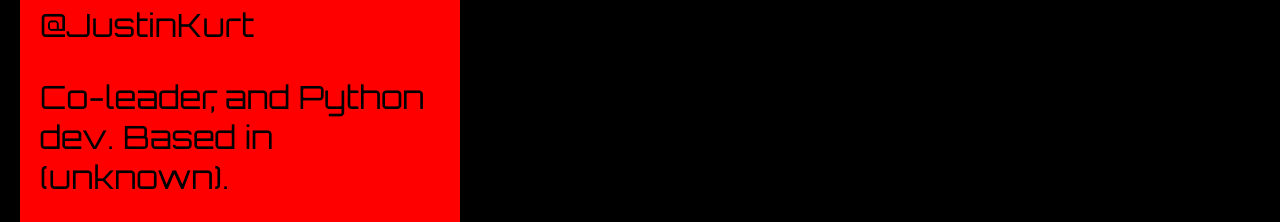
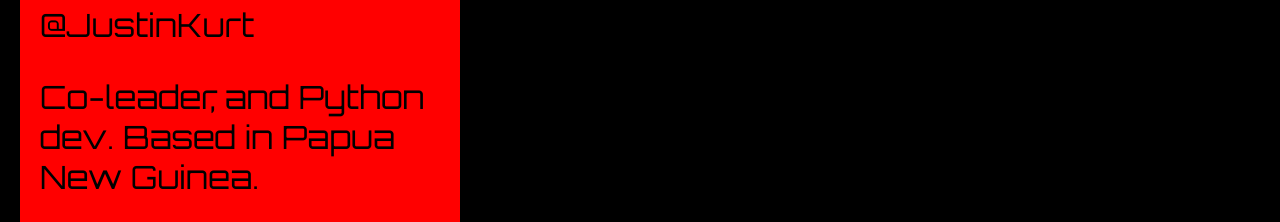
Before and after one commit to nicolasGreenwood/Team-Coding-Pros, a plain HTML site: page index.html in a window 1280 px wide. Shown: the part 4719-4941 px from the top of the page. Drawn offline with Linux system fonts and the light colour scheme.

Commit message:
Update index.html with JustinKurt's location

```diff
--- a/index.html
+++ b/index.html
@@ -73,7 +73,7 @@
                 @JustinKurt
             </span>
             <p>
-                Co-leader, and Python dev. Based in (unknown).
+                Co-leader, and Python dev. Based in Papua New Guinea.
             </p>
         </div>
         <div class="about-cell about-cell-right">
```
